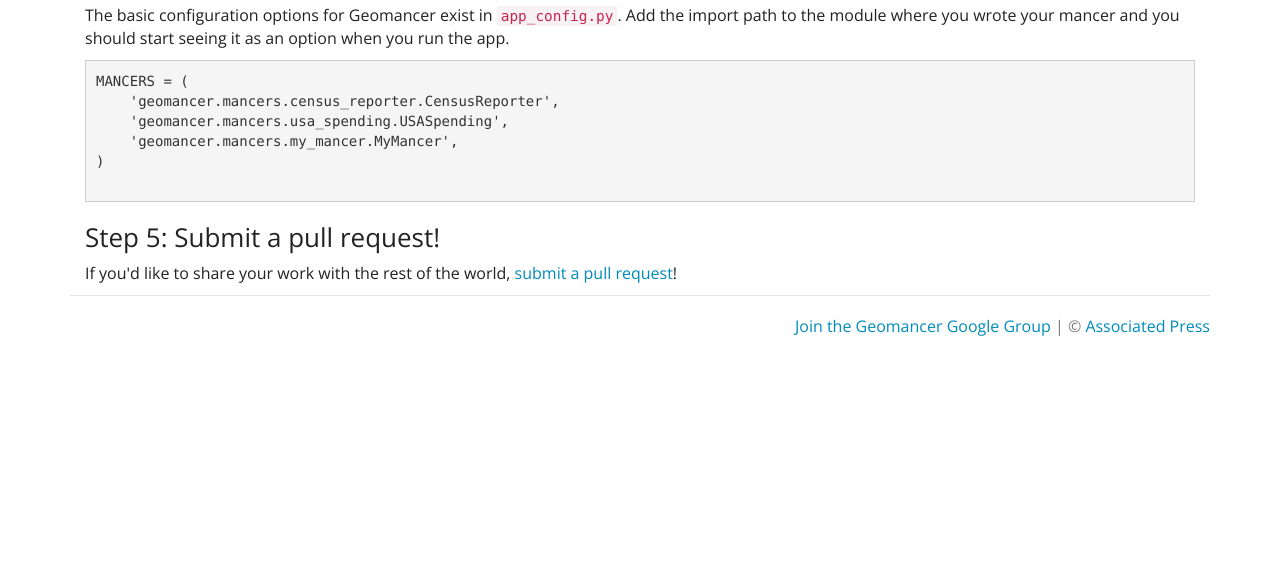
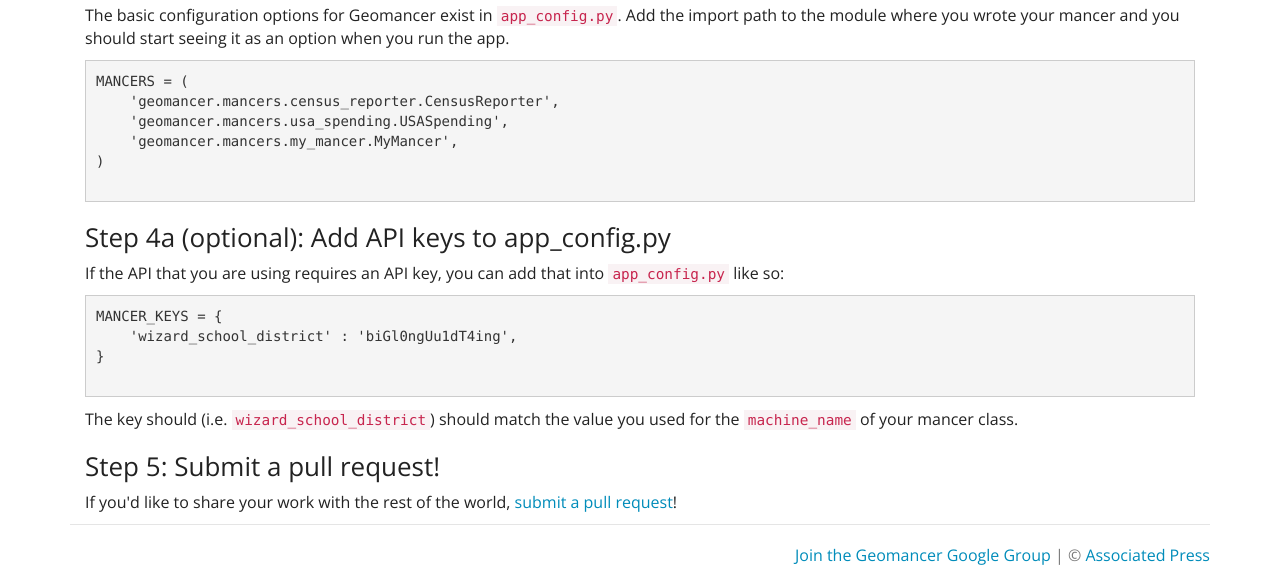
Before and after one commit to associatedpress/geomancer, a Flask app: page /contribute-data in a window 1280 px wide. Shown: the part 1309-1887 px from the top of the page. Before the commit the page ends 1645 px from the top, so only its background shows below. Run offline with Flask 2, Linux system fonts and the light colour scheme; data that the repository does not hold is empty; parts of the project's set-up code (start-up, migrations or seed data) failed here and were passed over; some libraries are stand-ins or nearby versions.

Commit message:
Added MANCER_KEYS documentation to contributing dos

```diff
--- a/geomancer/templates/contribute-data.html
+++ b/geomancer/templates/contribute-data.html
@@ -83,6 +83,18 @@ MANCERS = (
     'geomancer.mancers.my_mancer.MyMancer',
 )
       </pre>
+  <h3>Step 4a (optional): Add API keys to app_config.py</h3>
+      <p>
+          If the API that you are using requires an API key, you can add that into <code>app_config.py</code> like so:
+      </p>
+      <pre>
+MANCER_KEYS = {
+    'wizard_school_district' : 'biGl0ngUu1dT4ing',
+}
+      </pre>
+      <p>
+          The key should (i.e. <code>wizard_school_district</code>) should match the value you used for the <code>machine_name</code> of your mancer class.
+      </p>
   <h3>Step 5: Submit a pull request!</h3>
       <p>
           If you'd like to share your work with the rest of the world,
```
